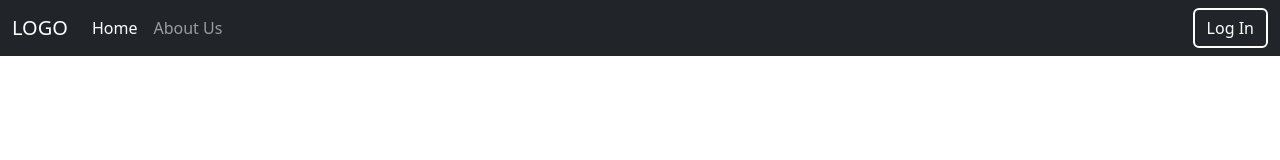
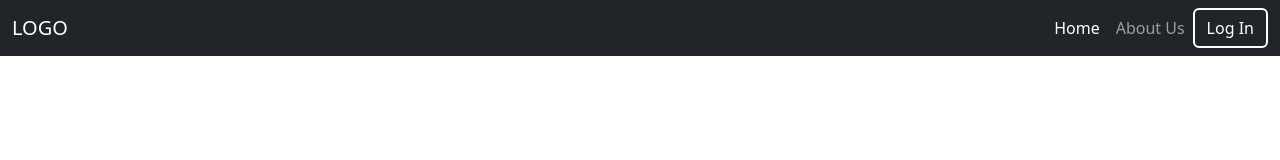
Before and after one commit to Akanimomichael/html-css_exercise, a plain HTML site: page index.html in a window 1280 px wide. Drawn offline with nearby package versions, Linux system fonts and the light colour scheme.

Commit message:
second-commit

```diff
--- a/index.html
+++ b/index.html
@@ -15,7 +15,7 @@
           </button>
           <a class="navbar-brand" href="#">LOGO</a>
           <div class="collapse navbar-collapse" id="navbarTogglerDemo03">
-            <ul class="navbar-nav me-auto mb-2 mb-lg-0 ml-auto">
+            <ul class="navbar-nav  ms-auto">
               <li class="nav-item">
                 <a class="nav-link active" aria-current="page" href="#">Home</a>
               </li>
```
